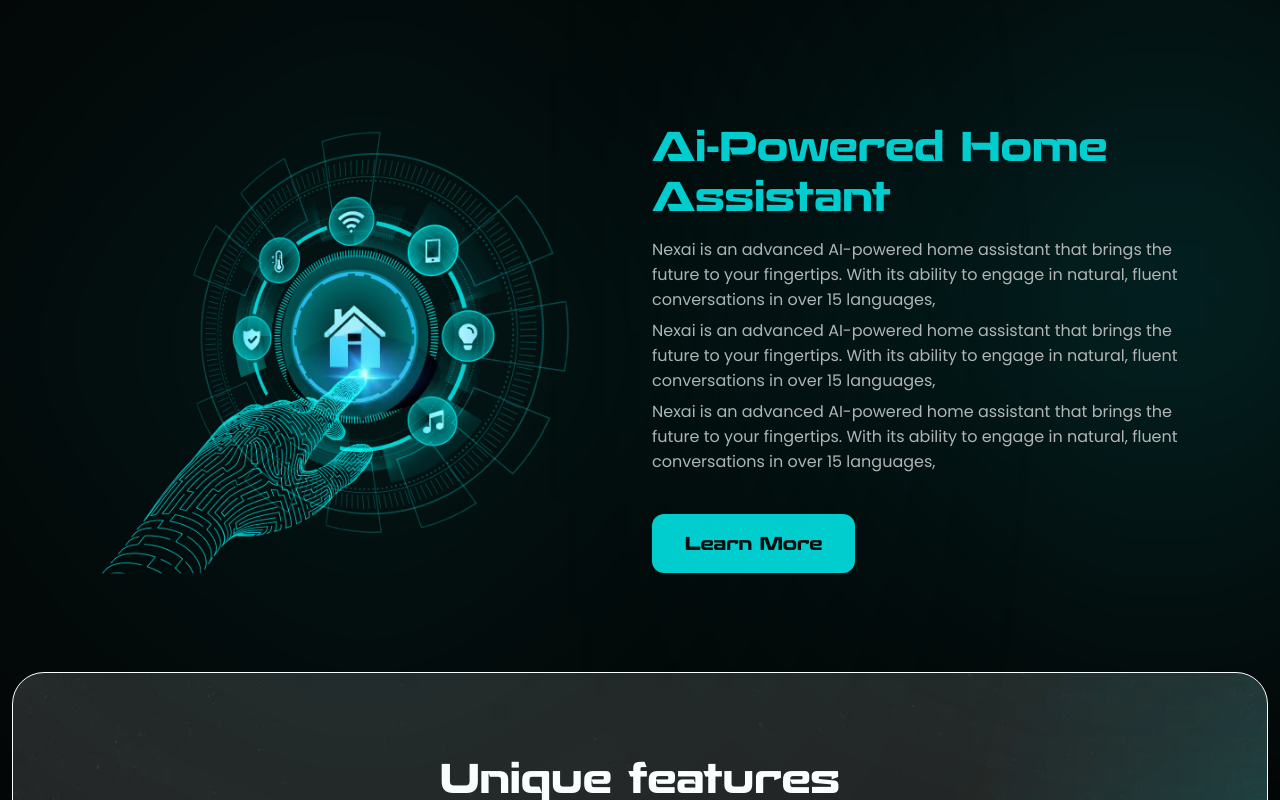
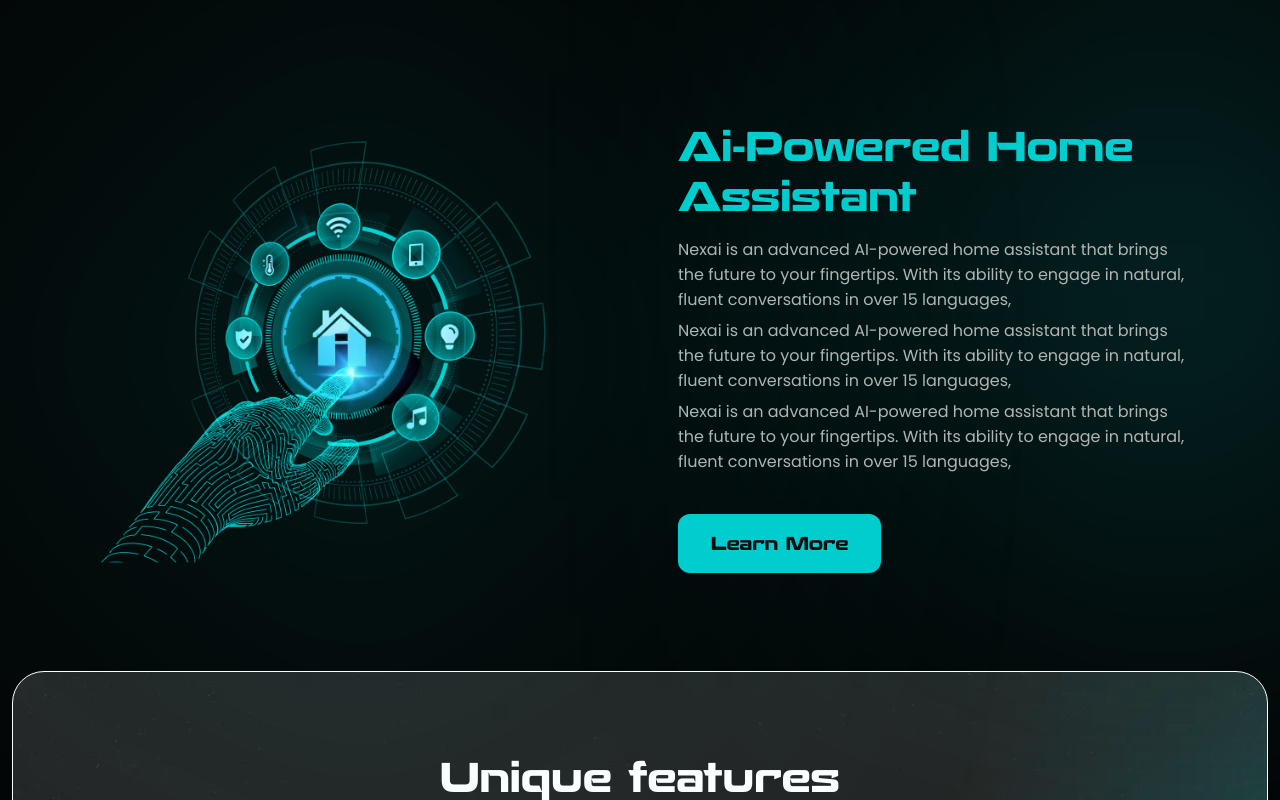
Before and after one commit to Pankajsiwach123321/nexai, a React (Create React App) app: page / in a window 1280 px wide. Shown: the part 820-1620 px from the top of the page. Built offline with nearby package versions, Linux system fonts and the light colour scheme; what @xpd/tailwind-3dtransforms would draw is missing.

Commit message:
col padding change & footer padding

```diff
--- a/src/components/Aipowered.jsx
+++ b/src/components/Aipowered.jsx
@@ -10,7 +10,7 @@
       ></div>
       <div className=" max-w-[1140px] mx-auto px-3 pt-[20px] md:pt-[80px]">
         <div className="row">
-          <div className="md:w-1/2 w-full px-3 flex items-center">
+          <div className="md:w-1/2 w-full max-lg:px-3 lg:pl-3 lg:pr-[38px] flex items-center">
             <div className=" relative z-[1]">
               <img
                 data-aos="zoom-in"
@@ -21,7 +21,7 @@
               <div className=" absolute left-[17%] sm:left-[31%] z-[-1] top-[24%] max-w-[231px] w-full max-h-[231px] h-full blur-[227px] rounded-[231px] bg-[#02CDCF]"></div>
             </div>
           </div>
-          <div className="md:w-1/2 w-full px-3 max-md:pt-6">
+          <div className="md:w-1/2 w-full max-lg:px-3 lg:pr-3 lg:pl-[38px] max-md:pt-6">
             <h2
               data-aos="fade-down"
               className=" font-Recharge font-bold text-[24px] sm:text-[40px] text-[#02CDCF] leading-[30px] sm:leading-[50px]"
--- a/src/components/Footer.jsx
+++ b/src/components/Footer.jsx
@@ -11,13 +11,13 @@
               Nullam viverra natoque amet et sed scelerisque viverra fringilla
               platea. Ullamcorper.
             </p>
-            <div className=" flex gap-3 items-center mt-5">
+            <div className=" flex gap-3 items-center mt-4">
               <a
                 className=" group"
                 href="https://www.facebook.com/"
                 target="_blanck"
               >
-                <span className="  border-[2px] hover:py-1 rounded-full border-transparent hover:border-y-[#02CDCF] duration-300 inline-block group">
+                <span className="  border-[2px] py-1 rounded-full border-transparent hover:border-y-[#02CDCF] duration-300 inline-block group">
                   <Facebook />
                 </span>
               </a>
@@ -26,7 +26,7 @@
                 href="https://twitter.com/account/access"
                 target="_blanck"
               >
-                <span className=" border-[2px] hover:py-1 rounded-full border-transparent hover:border-y-[#02CDCF] duration-300  inline-block group">
+                <span className=" border-[2px] py-1 rounded-full border-transparent hover:border-y-[#02CDCF] duration-300  inline-block group">
                   <Twitter />
                 </span>
               </a>
@@ -35,7 +35,7 @@
                 href="https://web.telegram.org/a/"
                 target="_blanck"
               >
-                <span className="  border-[2px] hover:py-1 rounded-full border-transparent hover:border-y-[#02CDCF] duration-300  inline-block group">
+                <span className="  border-[2px]  py-1 rounded-full border-transparent hover:border-y-[#02CDCF] duration-300  inline-block group">
                   <Telegram />
                 </span>
               </a>
```
